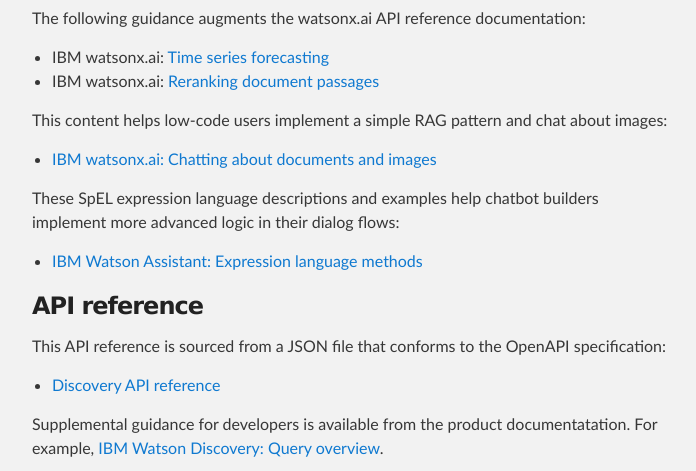
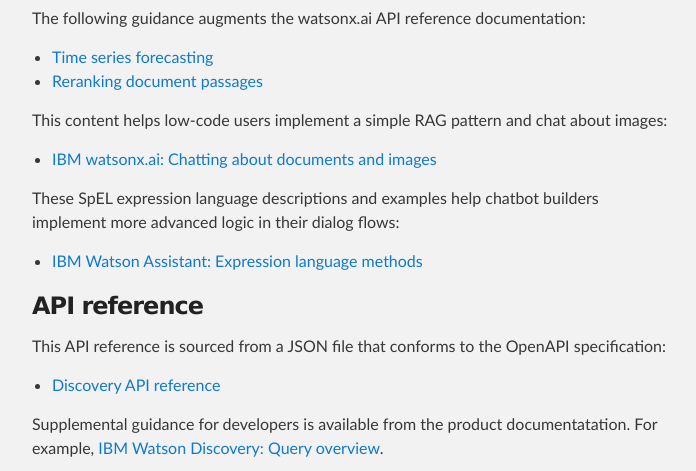
Before and after one commit to michelle-miller/michelle-miller.github.io, a Jekyll site: the page built from index.md, in a window 1280 px wide and 900 px high, scrolled down 1201 px, cut to the strip 213-684 px from the top of the window. Shown: the whole strip, without its empty margins (288-984 px from the left). Built offline with Jekyll 4.4.1, drawn with Linux system fonts in a browser that asks for light colours; our own code applies the rules of GitHub Pages for plain Markdown files.

Commit message:
small simplification

```diff
--- a/index.md
+++ b/index.md
@@ -29,8 +29,8 @@ Previous projects include product documentation for cloud services that help cus
 
 The following guidance augments the watsonx.ai API reference documentation:
 
-- IBM watsonx.ai: [Time series forecasting](https://michelle-miller.github.io/samples/wx-time-series-api-sample.pdf){:target="_blank"}
-- IBM watsonx.ai: [Reranking document passages](https://michelle-miller.github.io/samples/wx-rerank-api-sample.pdf){:target="_blank"}
+- [Time series forecasting](https://michelle-miller.github.io/samples/wx-time-series-api-sample.pdf){:target="_blank"}
+- [Reranking document passages](https://michelle-miller.github.io/samples/wx-rerank-api-sample.pdf){:target="_blank"}
 
 This content helps low-code users implement a simple RAG pattern and chat about images:
 
```
